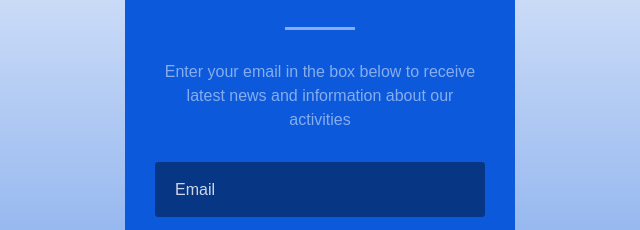
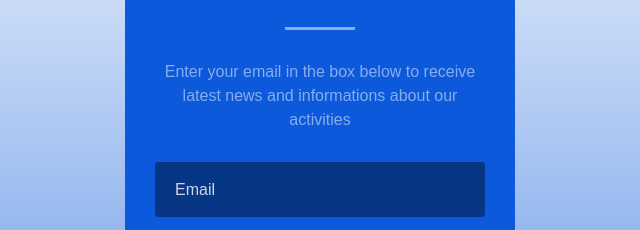
Before and after one commit to priyam00/Email-SignUp, a plain HTML site: page index.html in a window 1280 px wide. Shown: the part 240-470 px from the top of the page, 320-960 px from the left. Drawn offline with Linux system fonts and the light colour scheme.

Commit message:
Update index.html

```diff
--- a/index.html
+++ b/index.html
@@ -10,7 +10,7 @@
     <div class="newletter">
       <h1>Get Newsletter</h1>
       <hr>
-      <p>Enter your email in the box below to receive latest news and information about our activities </p>
+      <p>Enter your email in the box below to receive latest news and informations about our activities </p>
       <form>
         <input type="email" placeholder="Email" required>
         <br>
```
